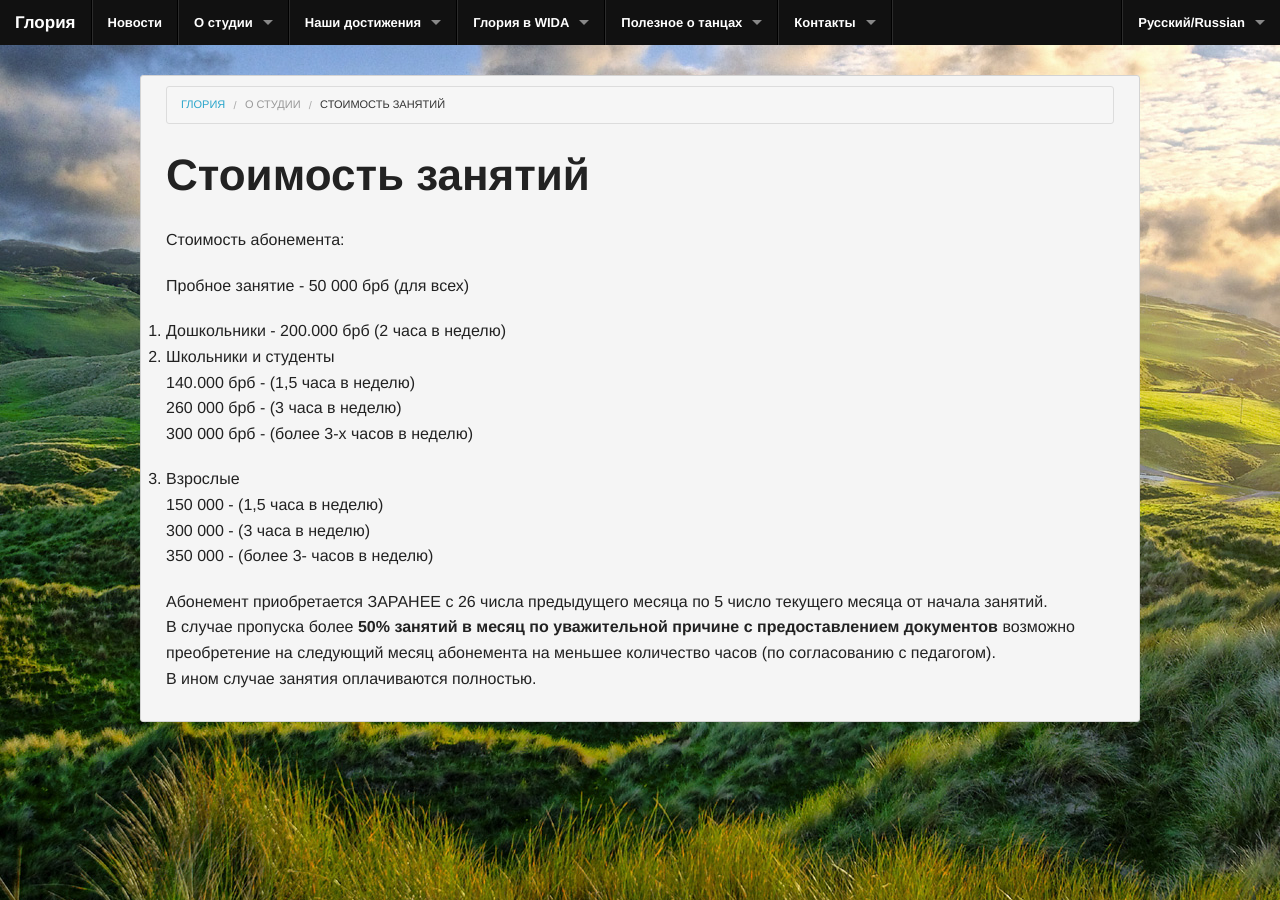
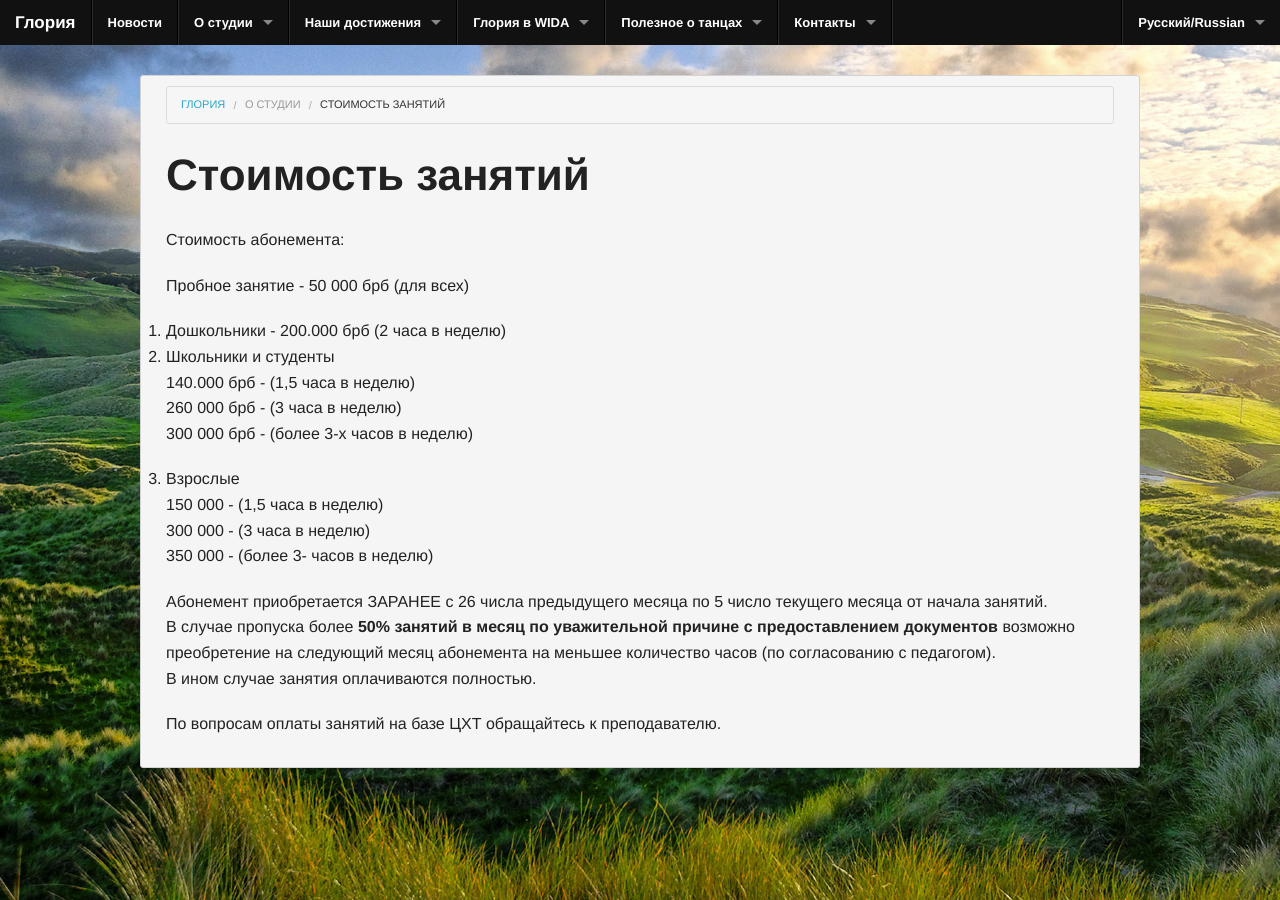
Before and after one commit to gloria-studio/gloria-studio.github.io, a Jekyll site: the page built from about/price/index.md, in a window 1280 px wide. Built offline with Jekyll 4.4.1, drawn with Linux system fonts in a browser that asks for light colours; Markdown is read by kramdown in place of the engine named in the settings.

Commit message:
Updated index.md

```diff
--- a/about/price/index.md
+++ b/about/price/index.md
@@ -4,6 +4,7 @@ layout: page
 level2_title: О студии
 published: true
 ---
+
 
 
 
@@ -27,3 +28,5 @@ published: true
 Абонемент приобретается ЗАРАНЕЕ с 26 числа предыдущего месяца по 5 число текущего месяца от начала занятий.
 В случае пропуска более **50% занятий в месяц по уважительной причине с предоставлением документов** возможно преобретение на следующий месяц абонемента на меньшее количество часов (по согласованию с педагогом).
 В ином случае занятия оплачиваются полностью.
+
+По вопросам оплаты занятий на базе ЦХТ обращайтесь к преподавателю.
```
